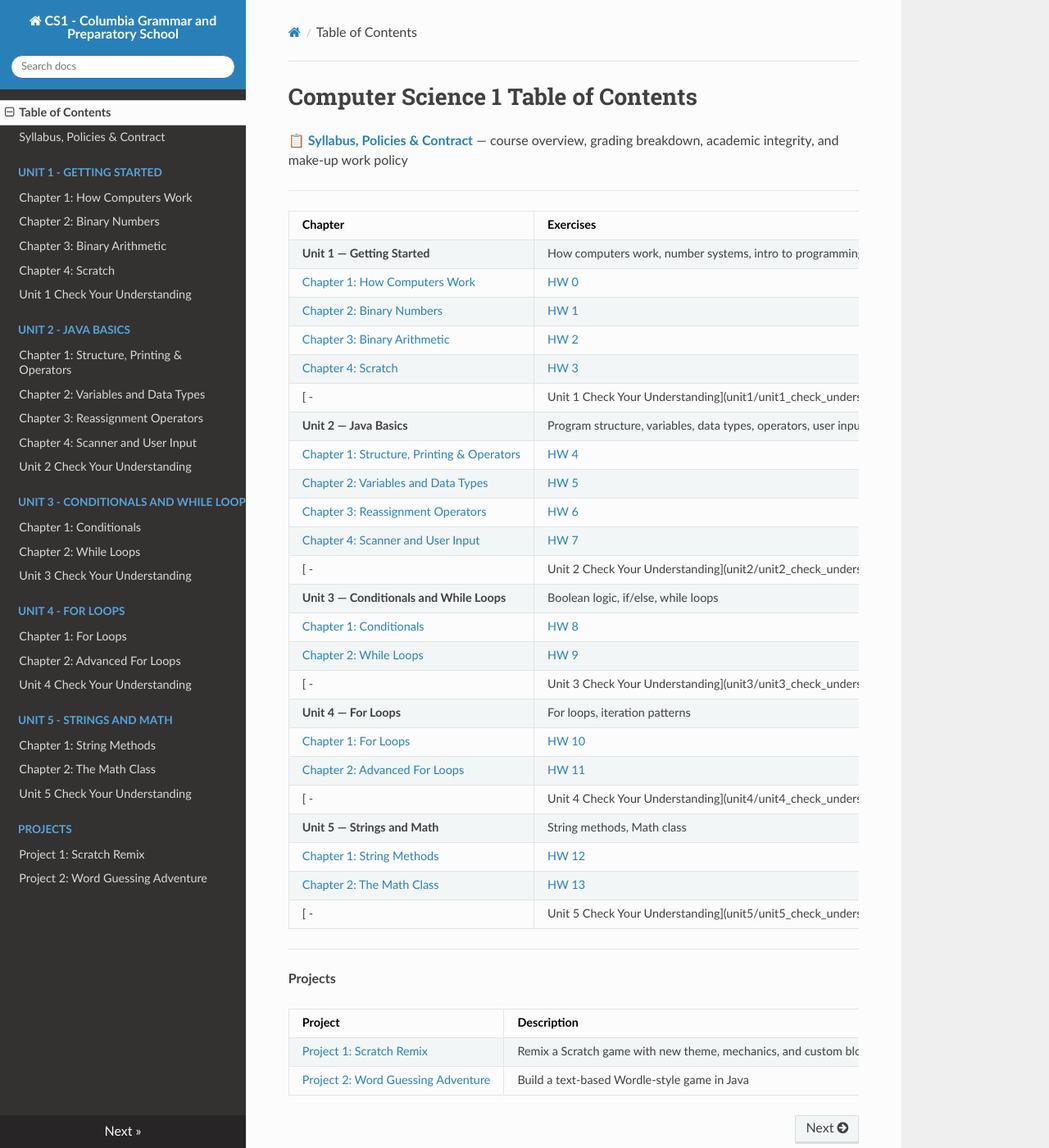
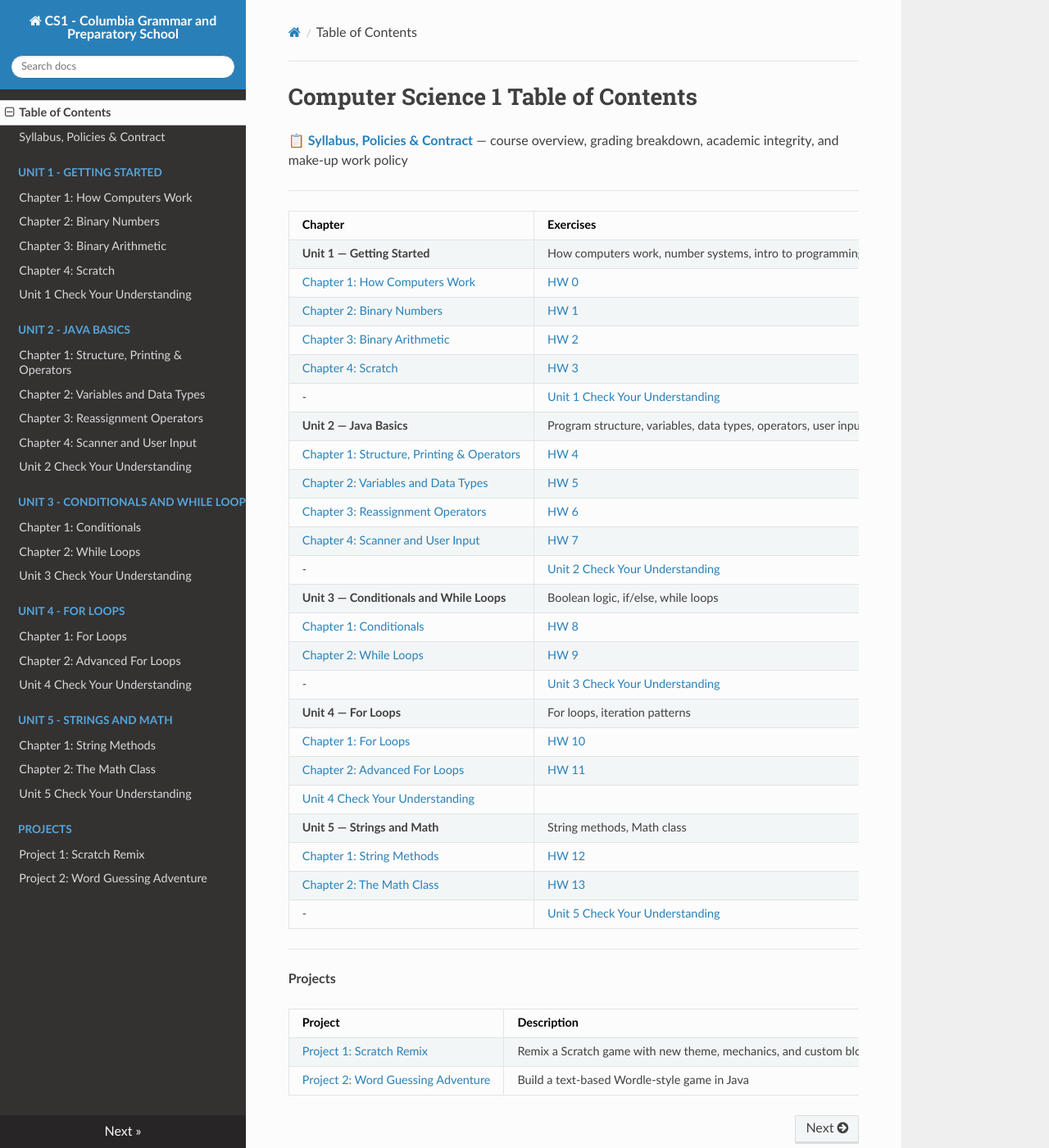
Before and after one commit to kjergens/cs1-site, an MkDocs documentation site: the page built from docs/index.md, in a window 1280 px wide and 1400 px high. Shown: the whole window at 82% size. Built offline with MkDocs 1.6.1, drawn with Linux system fonts in a browser that asks for light colours; nearby versions of some CDN libraries.

Commit message:
trying to move CYU over to Exercises column

```diff
--- a/docs/index.md
+++ b/docs/index.md
@@ -11,25 +11,25 @@
 |     [    Chapter 2: Binary Numbers](unit1/notes_02_binary_numbers.md)|[HW 1](unit1/notes_02_binary_numbers.md#homework)
 |     [    Chapter 3: Binary Arithmetic](unit1/notes_03_binary_operations.md)|[HW 2](unit1/notes_03_binary_operations.md#homework)
 |     [    Chapter 4: Scratch](unit1/notes_04_scratch.md)|[HW 3](unit1/notes_04_scratch.md#homework)
-|     [    - | Unit 1 Check Your Understanding](unit1/unit1_check_understanding.md)
+|  - |   [    Unit 1 Check Your Understanding](unit1/unit1_check_understanding.md)
 | **Unit 2 — Java Basics**| Program structure, variables, data types, operators, user input |
 |     [    Chapter 1: Structure, Printing & Operators](unit2/notes_01_java_structure.md)|[HW 4](unit2/notes_01_java_structure.md#homework )
 |     [    Chapter 2: Variables and Data Types](unit2/notes_02_variables.md)|[HW 5](unit2/notes_02_variables.md#homework)
 |     [    Chapter 3: Reassignment Operators](unit2/notes_03_operators_reassignment.md)|[HW 6](unit2/notes_03_operators_reassignment.md#homework )
 |     [    Chapter 4: Scanner and User Input](unit2/notes_04_scanner.md)|[HW 7](unit2/notes_04_scanner.md#homework)
-|     [    - | Unit 2 Check Your Understanding](unit2/unit2_check_understanding.md)
+|   - |  [    Unit 2 Check Your Understanding](unit2/unit2_check_understanding.md)
 | **Unit 3 — Conditionals and While Loops** | Boolean logic, if/else, while loops |
 |     [    Chapter 1: Conditionals](unit3/notes_01_conditionals.md)|[HW 8](unit3/notes_01_conditionals.md#homework)
 |     [    Chapter 2: While Loops](unit3/notes_02_while_loops.md)|[HW 9](unit3/notes_02_while_loops.md#homework)
-|     [    - | Unit 3 Check Your Understanding](unit3/unit3_check_understanding.md)
+|  - |   [    Unit 3 Check Your Understanding](unit3/unit3_check_understanding.md) |
 | **Unit 4 — For Loops** | For loops, iteration patterns |
 |     [    Chapter 1: For Loops](unit4/notes_01_for_loops.md)|[HW 10](unit4/notes_01_for_loops.md#homework)
 |     [    Chapter 2: Advanced For Loops](unit4/notes_02_advanced_for_loops.md)|[HW 11](unit4/notes_02_advanced_for_loops.md#homework)
-|     [    - | Unit 4 Check Your Understanding](unit4/unit4_check_understanding.md)
+|     [    Unit 4 Check Your Understanding](unit4/unit4_check_understanding.md) |
 | **Unit 5 — Strings and Math**| String methods, Math class |
 |     [    Chapter 1: String Methods](unit5/notes_01_strings.md)|[HW 12](unit5/notes_01_strings.md#homework)
 |     [    Chapter 2: The Math Class](unit5/notes_02_math.md)|[HW 13](unit5/notes_02_math.md#homework)
-|     [    - | Unit 5 Check Your Understanding](unit5/unit5_check_understanding.md)
+|   - |  [    Unit 5 Check Your Understanding](unit5/unit5_check_understanding.md)
 
 ---
 
```
